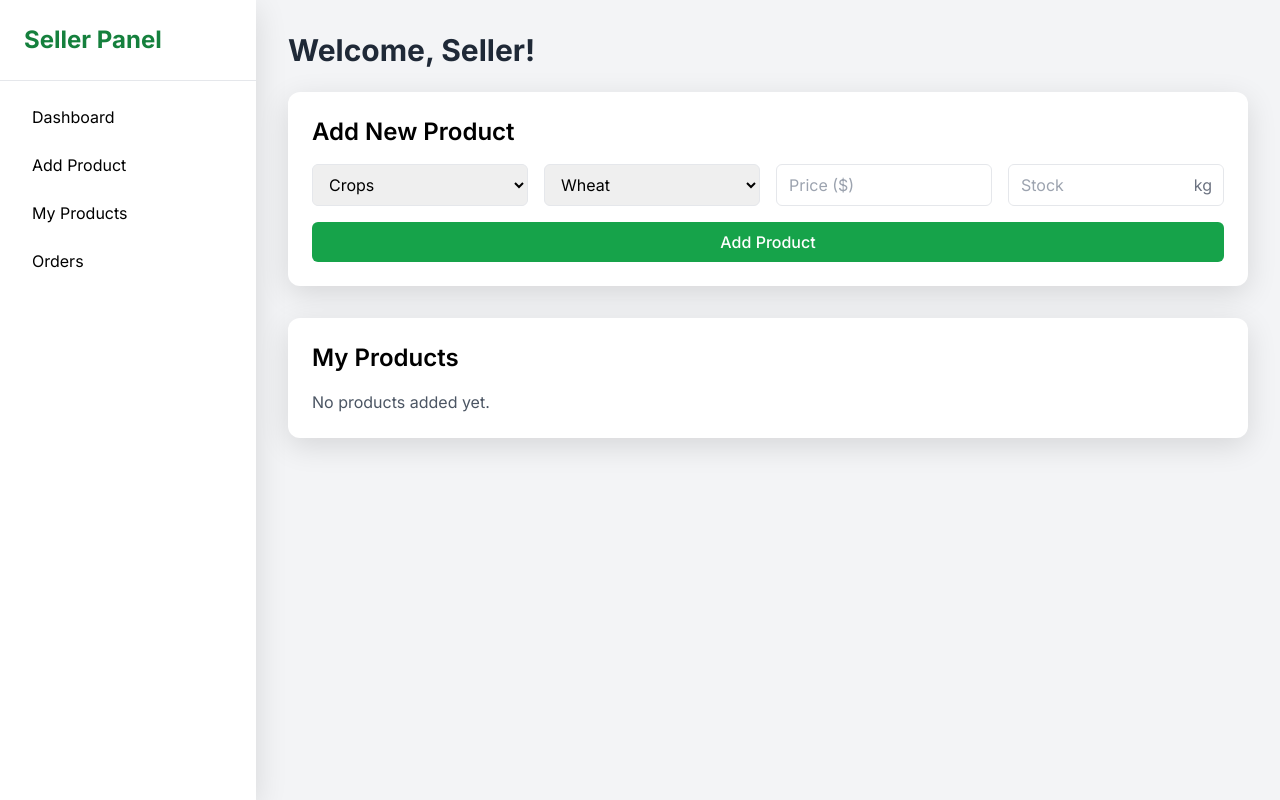
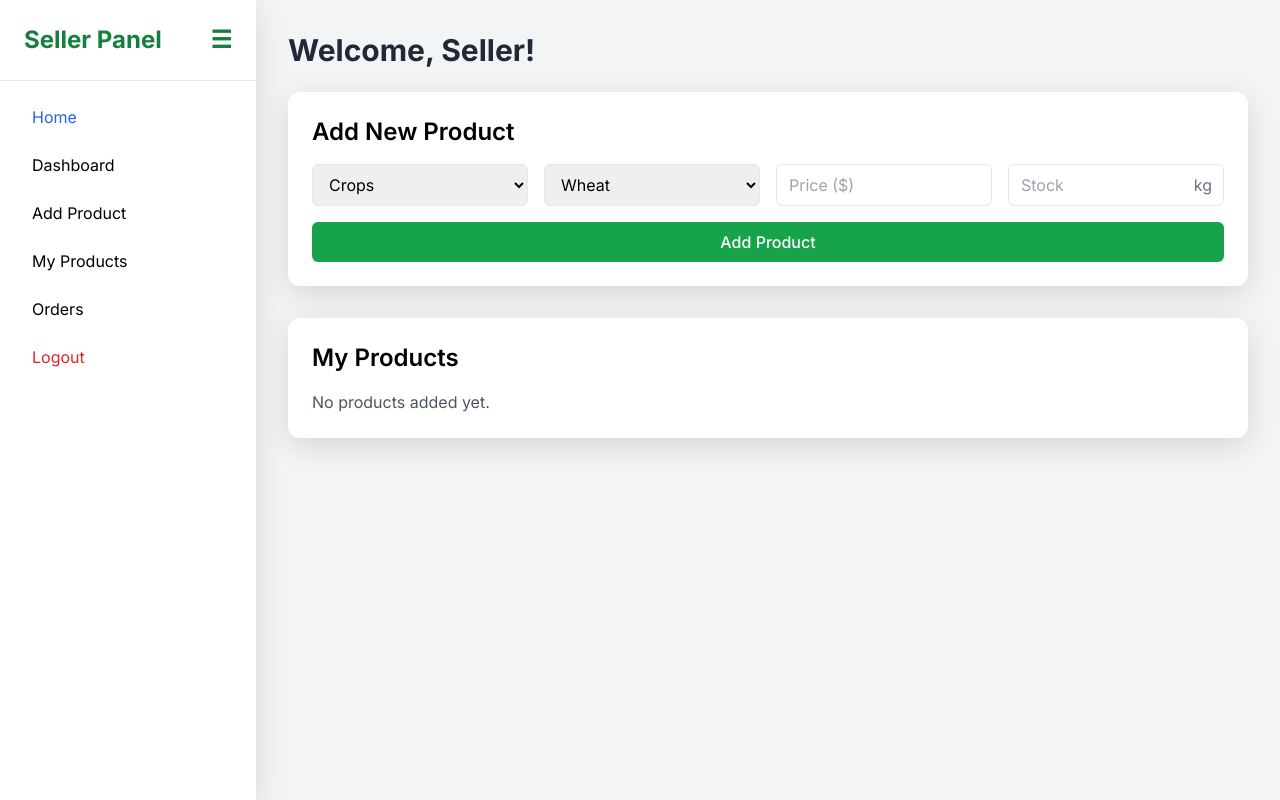
Before and after one commit to vishaly1624/blog-starter-kit, a Next.js app: page /seller in a window 1280 px wide. Built offline with nearby package versions, Linux system fonts and the light colour scheme.

Commit message:
added database and logout

```diff
--- a/package.json
+++ b/package.json
@@ -6,9 +6,15 @@
     "start": "next start"
   },
   "dependencies": {
+    "bcryptjs": "^3.0.2",
     "classnames": "^2.5.1",
+    "cors": "^2.8.5",
     "date-fns": "^3.6.0",
+    "dotenv": "^17.2.3",
+    "express": "^5.1.0",
     "gray-matter": "^4.0.3",
+    "jsonwebtoken": "^9.0.2",
+    "mongoose": "^8.19.1",
     "next": "15.0.2",
     "react": "^19.0.0-rc-02c0e824-20241028",
     "react-dom": "^19.0.0-rc-02c0e824-20241028",
--- a/src/app/seller/page.tsx
+++ b/src/app/seller/page.tsx
@@ -1,6 +1,7 @@
 "use client";
 
 import { useState } from "react";
+import { useRouter } from "next/navigation";
 
 interface Product {
   id: number;
@@ -18,6 +19,7 @@ const productOptions = {
 };
 
 export default function SellerDashboard() {
+  const router = useRouter();
   const [products, setProducts] = useState<Product[]>([]);
   const [formData, setFormData] = useState({
     category: "Crops" as keyof typeof productOptions,
@@ -26,12 +28,14 @@ export default function SellerDashboard() {
     stock: "",
   });
 
+  const [isSidebarOpen, setIsSidebarOpen] = useState(true); // toggle for all devices
+
   const handleCategoryChange = (e: React.ChangeEvent<HTMLSelectElement>) => {
     const category = e.target.value as keyof typeof productOptions;
     setFormData({
       ...formData,
       category,
-      name: productOptions[category][0], // default first product
+      name: productOptions[category][0],
     });
   };
 
@@ -65,36 +69,86 @@ export default function SellerDashboard() {
     });
   };
 
+  const handleLogout = () => {
+    localStorage.removeItem("token");
+    localStorage.removeItem("role");
+    alert("Logged out successfully ✅");
+    router.push("/login");
+  };
+
   return (
     <div className="min-h-screen flex flex-col md:flex-row bg-gray-100">
       {/* Sidebar */}
-      <aside className="w-full md:w-64 bg-white shadow-md flex flex-col md:h-screen">
-        <div className="p-6 text-2xl font-bold text-green-700 border-b">Seller Panel</div>
-        <nav className="flex-1 p-4 space-y-2">
-          <button className="block px-4 py-2 rounded-md hover:bg-green-100 w-full text-left">
-            Dashboard
+      <aside
+        className={`bg-white shadow-md transition-all duration-300 flex ${isSidebarOpen ? "flex-col" : "flex-row"
+          } md:flex-col ${isSidebarOpen ? "w-full md:w-64" : "w-16"} md:h-screen`}
+      >
+        <div className="flex justify-between items-center p-6 border-b">
+          {isSidebarOpen && <div className="text-2xl font-bold text-green-700">Seller Panel</div>}
+          <button
+            className="text-green-700 font-bold text-2xl"
+            onClick={() => setIsSidebarOpen(!isSidebarOpen)}
+          >
+            ☰
           </button>
-          <button className="block px-4 py-2 rounded-md hover:bg-green-100 w-full text-left">
-            Add Product
+        </div>
+        <nav
+          className={`flex-1 p-2 md:p-4 flex ${isSidebarOpen ? "flex-col space-y-2" : "flex-row space-x-2"
+            } md:flex-col md:space-y-2`}
+        >
+          <button
+            onClick={() => router.push("/")}
+            className={`block px-4 py-2 rounded-md hover:bg-blue-100 text-blue-600 w-full text-left ${!isSidebarOpen && "text-center px-0"
+              }`}
+          >
+            {isSidebarOpen ? "Home" : "🏠"}
           </button>
-          <button className="block px-4 py-2 rounded-md hover:bg-green-100 w-full text-left">
-            My Products
+          <button
+            className={`block px-4 py-2 rounded-md hover:bg-green-100 w-full text-left ${!isSidebarOpen && "text-center px-0"
+              }`}
+          >
+            {isSidebarOpen ? "Dashboard" : "📊"}
           </button>
-          <button className="block px-4 py-2 rounded-md hover:bg-green-100 w-full text-left">
-            Orders
+          <button
+            className={`block px-4 py-2 rounded-md hover:bg-green-100 w-full text-left ${!isSidebarOpen && "text-center px-0"
+              }`}
+          >
+            {isSidebarOpen ? "Add Product" : "➕"}
+          </button>
+          <button
+            className={`block px-4 py-2 rounded-md hover:bg-green-100 w-full text-left ${!isSidebarOpen && "text-center px-0"
+              }`}
+          >
+            {isSidebarOpen ? "My Products" : "📦"}
+          </button>
+          <button
+            className={`block px-4 py-2 rounded-md hover:bg-green-100 w-full text-left ${!isSidebarOpen && "text-center px-0"
+              }`}
+          >
+            {isSidebarOpen ? "Orders" : "🛒"}
+          </button>
+
+          <button
+            onClick={handleLogout}
+            className={`block px-4 py-2 rounded-md hover:bg-red-100 text-red-600 w-full text-left ${!isSidebarOpen && "text-center px-0"
+              }`}
+          >
+            {isSidebarOpen ? "Logout" : "❌"}
           </button>
         </nav>
       </aside>
 
-      {/* Main content */}
+      {/* Main Content */}
       <main className="flex-1 p-4 md:p-8 overflow-x-auto">
         <h1 className="text-3xl font-bold text-gray-800 mb-6">Welcome, Seller!</h1>
 
         {/* Add Product Form */}
         <div className="bg-white shadow-md rounded-xl p-6 mb-8 w-full overflow-x-auto">
           <h2 className="text-2xl font-semibold mb-4">Add New Product</h2>
-          <form className="grid grid-cols-1 sm:grid-cols-2 md:grid-cols-4 gap-4" onSubmit={handleAddProduct}>
-            {/* Category Dropdown */}
+          <form
+            className="grid grid-cols-1 sm:grid-cols-2 md:grid-cols-4 gap-4"
+            onSubmit={handleAddProduct}
+          >
             <select
               name="category"
               value={formData.category}
@@ -108,7 +162,6 @@ export default function SellerDashboard() {
               ))}
             </select>
 
-            {/* Product Name Dropdown */}
             <select
               name="name"
               value={formData.name}
@@ -122,7 +175,6 @@ export default function SellerDashboard() {
               ))}
             </select>
 
-            {/* Price Input */}
             <input
               type="number"
               name="price"
@@ -132,7 +184,6 @@ export default function SellerDashboard() {
               className="px-3 py-2 border rounded-md focus:outline-none focus:ring-2 focus:ring-green-500 w-full"
             />
 
-            {/* Stock Input with kg */}
             <div className="relative">
               <input
                 type="number"
--- a/src/pages/Navbar.tsx
+++ b/src/pages/Navbar.tsx
@@ -1,22 +1,35 @@
 "use client";
 
 import Link from "next/link";
-import { useState } from "react";
+import { useState, useEffect } from "react";
+import { useRouter } from "next/navigation";
 
 const navLinks = [
   { label: "HOME", href: "/" },
   { label: "PRODUCTS", href: "#products" },
   { label: "ABOUT US", href: "#about" },
-  { label: "CONTACT US", href: "#contact" }, // ✅ New Contact Us link
-];
-
-const userActions = [
-  { label: "Login", onClick: () => (window.location.href = "/login") },
-   { label: "Cart", onClick: () => (window.location.href = "/cart") },
+  { label: "CONTACT US", href: "#contact" },
 ];
 
 export default function Navbar() {
   const [isOpen, setIsOpen] = useState(false);
+  const [isLoggedIn, setIsLoggedIn] = useState(false);
+  const router = useRouter();
+
+  // ✅ Check if user is logged in
+  useEffect(() => {
+    const token = localStorage.getItem("token");
+    setIsLoggedIn(!!token);
+  }, []);
+
+  // ✅ Logout function
+  const handleLogout = () => {
+    localStorage.removeItem("token");
+    localStorage.removeItem("role");
+    alert("Logged out successfully ✅");
+    setIsLoggedIn(false);
+    router.push("/");
+  };
 
   return (
     <nav className="bg-white shadow-md px-6 py-4">
@@ -54,16 +67,32 @@ export default function Navbar() {
         </ul>
 
         {/* User Actions */}
-        <div className="hidden lg:flex gap-4 text-sm text-green-800">
-          {userActions.map((action, idx) => (
-            <span
-              key={idx}
-              className="cursor-pointer"
-              onClick={action.onClick}
-            >
-              {action.label}
-            </span>
-          ))}
+        <div className="hidden lg:flex gap-6 text-sm font-medium text-green-800">
+          {isLoggedIn ? (
+            <>
+              <span
+                className="cursor-pointer hover:text-green-600"
+                onClick={() => router.push("/cart")}
+              >
+                CART
+              </span>
+              <span
+                className="cursor-pointer hover:text-green-600"
+                onClick={handleLogout}
+              >
+                LOGOUT
+              </span>
+            </>
+          ) : (
+            <>
+              <span
+                className="cursor-pointer hover:text-green-600"
+                onClick={() => router.push("/login")}
+              >
+                LOGIN/REGISTER
+              </span>
+            </>
+          )}
         </div>
 
         {/* Hamburger Menu */}
@@ -85,7 +114,7 @@ export default function Navbar() {
                 <a
                   href={link.href}
                   className="hover:text-green-600 cursor-pointer"
-                  onClick={() => setIsOpen(false)} // ✅ close menu after click
+                  onClick={() => setIsOpen(false)}
                 >
                   {link.label}
                 </a>
@@ -93,25 +122,45 @@ export default function Navbar() {
                 <Link
                   href={link.href}
                   className="hover:text-green-600 cursor-pointer"
-                  onClick={() => setIsOpen(false)} // ✅ close menu after click
+                  onClick={() => setIsOpen(false)}
                 >
                   {link.label}
                 </Link>
               )}
             </div>
           ))}
-          {userActions.map((action, idx) => (
+          {isLoggedIn ? (
             <span
-              key={idx}
               className="cursor-pointer"
               onClick={() => {
-                action.onClick();
+                handleLogout();
                 setIsOpen(false);
               }}
             >
-              {action.label}
+              Logout
             </span>
-          ))}
+          ) : (
+            <>
+              <span
+                className="cursor-pointer"
+                onClick={() => {
+                  router.push("/login");
+                  setIsOpen(false);
+                }}
+              >
+                Login
+              </span>
+              <span
+                className="cursor-pointer"
+                onClick={() => {
+                  router.push("/cart");
+                  setIsOpen(false);
+                }}
+              >
+                Cart
+              </span>
+            </>
+          )}
         </div>
       )}
     </nav>
```
Also changed, not shown: src/app/login/page.tsx (+33 -24 lines), src/config/db.js (added, +13 -0 lines), src/controllers/authController.js (added, +55 -0 lines), src/models/User.js (added, +14 -0 lines), src/routes/authRoutes.js (added, +9 -0 lines), src/server.js (added, +19 -0 lines), src/utils/auth.ts (added, +7 -0 lines), 2 other files (tests, documents, lock files or other folders).
